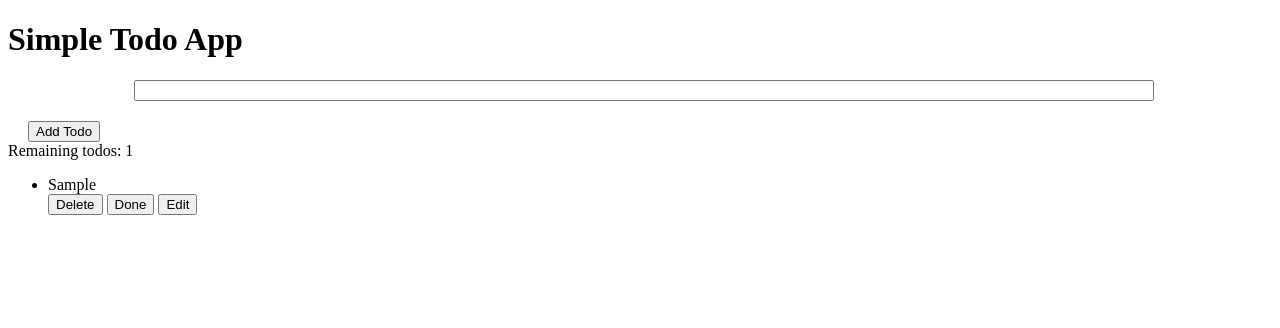
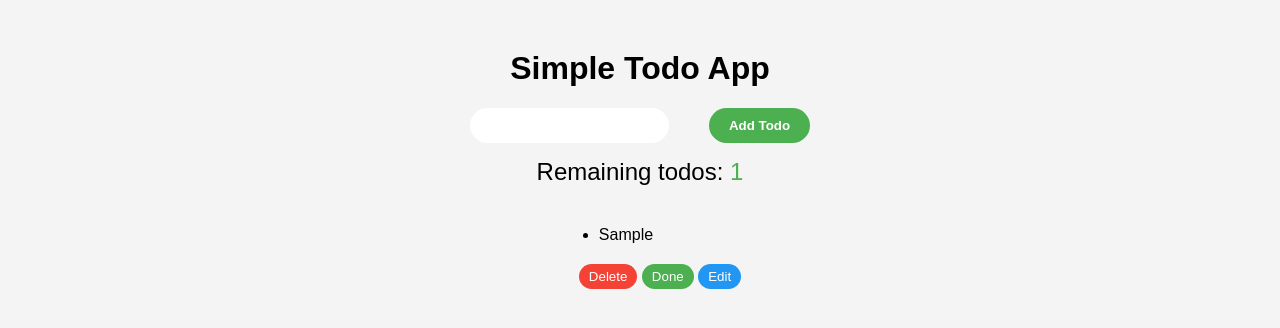
Before and after one commit to WissemJderi/simple-todo-app, a plain HTML site: page index.html in a window 1280 px wide. Both pictures are taken after typing "Sample" into the empty fields and a click on the button "Add Todo". Drawn offline with Linux system fonts and the light colour scheme.

Commit message:
Refactor todo app layout and styles: enhance button design, update todo counter display, and improve overall UI structure

```diff
--- a/index.html
+++ b/index.html
@@ -7,9 +7,14 @@
     <link rel="stylesheet" href="style.css" />
   </head>
   <h1 class="text-center">Simple Todo App</h1>
-  <input type="text" id="todo" />
-  <button id="add">Add Todo</button>
-  <div id="todo-counter">Remaining todos: 0</div>
+  <div class="add-todo">
+    <input type="text" id="todo" />
+    <button id="add" class="add-btn">Add Todo</button>
+  </div>
+
+  <div class="todo-counter">
+    Remaining todos: <span class="remaining-todos" id="todo-counter">0</span>
+  </div>
   <ul id="todos"></ul>
   <body>
     <script src="script.js"></script>
--- a/script.js
+++ b/script.js
@@ -12,9 +12,9 @@ const loadTodos = () => {
       <li id="todo-${todo.id}" style="text-decoration: ${
       todo.done ? "line-through" : "none"
     }">${todo.text}</li>
-      <button onclick="deleteTod(${todo.id})">Delete</button>
-      <button onclick="doneTod(${todo.id})">Done</button>
-      <button onclick="editTod(${todo.id})">Edit</button>
+      <button onclick="deleteTod(${todo.id})" class="del-btn">Delete</button>
+      <button onclick="doneTod(${todo.id})" class="done-btn">Done</button>
+      <button onclick="editTod(${todo.id})" class="edit-btn">Edit</button>
     </div>`;
     todoCount = Math.max(todoCount, todo.id + 1);
   });
@@ -40,9 +40,9 @@ const displayTodo = () => {
   if (todoInputValue) {
     displayedTodos.innerHTML += `<div id="todo-container-${todoCount}">
       <li id="todo-${todoCount}">${todoInputValue}</li>
-      <button  onclick="deleteTod(${todoCount})">Delete</button>
-      <button  onclick="doneTod(${todoCount})">Done</button>
-      <button  onclick="editTod(${todoCount})">Edit</button>
+      <button  onclick="deleteTod(${todoCount})" class="del-btn">Delete</button>
+      <button  onclick="doneTod(${todoCount})" class="done-btn">Done</button>
+      <button  onclick="editTod(${todoCount})" class="edit-btn">Edit</button>
     </div>`;
     todoCount++;
     saveTodos();
@@ -55,7 +55,7 @@ const displayTodo = () => {
 // Update the counter
 const updateCounter = () => {
   const remainingTodos = displayedTodos.querySelectorAll("li").length;
-  todoCounter.textContent = `Remaining todos: ${remainingTodos}`;
+  todoCounter.textContent = `${remainingTodos}`;
 };
 
 // Add todo on button click
--- a/style.css
+++ b/style.css
@@ -1,9 +1,72 @@
+body {
+  font-family: Arial, sans-serif;
+  background-color: #f4f4f4;
+  margin: 0;
+  padding: 0;
+}
+h1 {
+  text-align: center;
+  margin-top: 50px;
+}
+input {
+  border: none;
+  border-radius: 50px;
+  padding-left: 20px;
+}
 
-#add {
-  margin: 20px 0 0 20px;
+.add-btn {
+  border: none;
+  border-radius: 50px;
+  background-color: #4caf50;
+  color: white;
+  padding: 10px 20px;
+  cursor: pointer;
+  font-weight: bold;
 }
-#todo {
-  margin-left: 10%;
-  margin-right: 10%;
-  width: 80%;
+.add-todo {
+  display: flex;
+  justify-content: center;
+  gap: 40px;
 }
+.todo-counter {
+  margin-top: 15px;
+  font-size: 24px;
+  text-align: center;
+}
+.remaining-todos {
+  color: #4caf50;
+}
+#todos {
+  display: flex;
+  flex-direction: column;
+  align-items: center;
+  gap: 10px;
+  margin-top: 20px;
+}
+.del-btn {
+  background-color: #f44336;
+  color: white;
+  border: none;
+  border-radius: 50px;
+  padding: 5px 10px;
+  cursor: pointer;
+}
+.done-btn {
+  background-color: #4caf50;
+  color: white;
+  border: none;
+  border-radius: 50px;
+  padding: 5px 10px;
+  cursor: pointer;
+}
+.edit-btn {
+  background-color: #2196f3;
+  color: white;
+  border: none;
+  border-radius: 50px;
+  padding: 5px 10px;
+  cursor: pointer;
+}
+li {
+  margin: 20px;
+}
```
